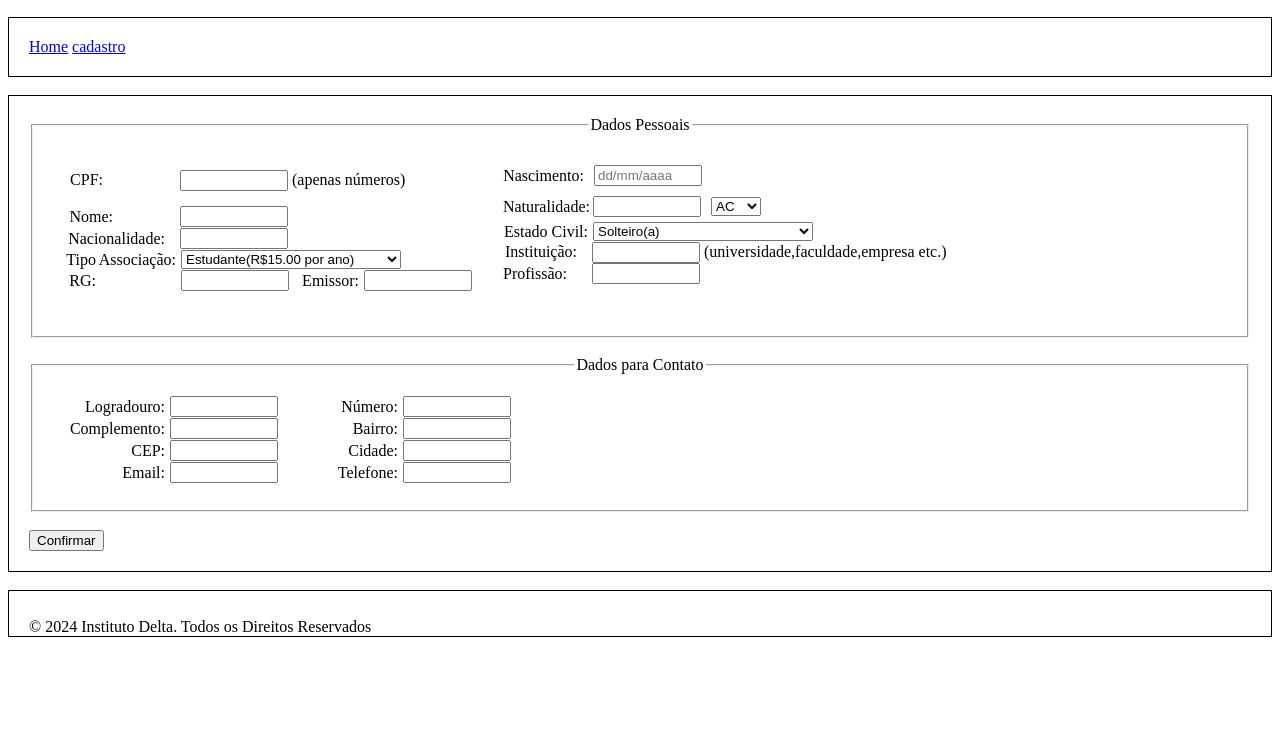
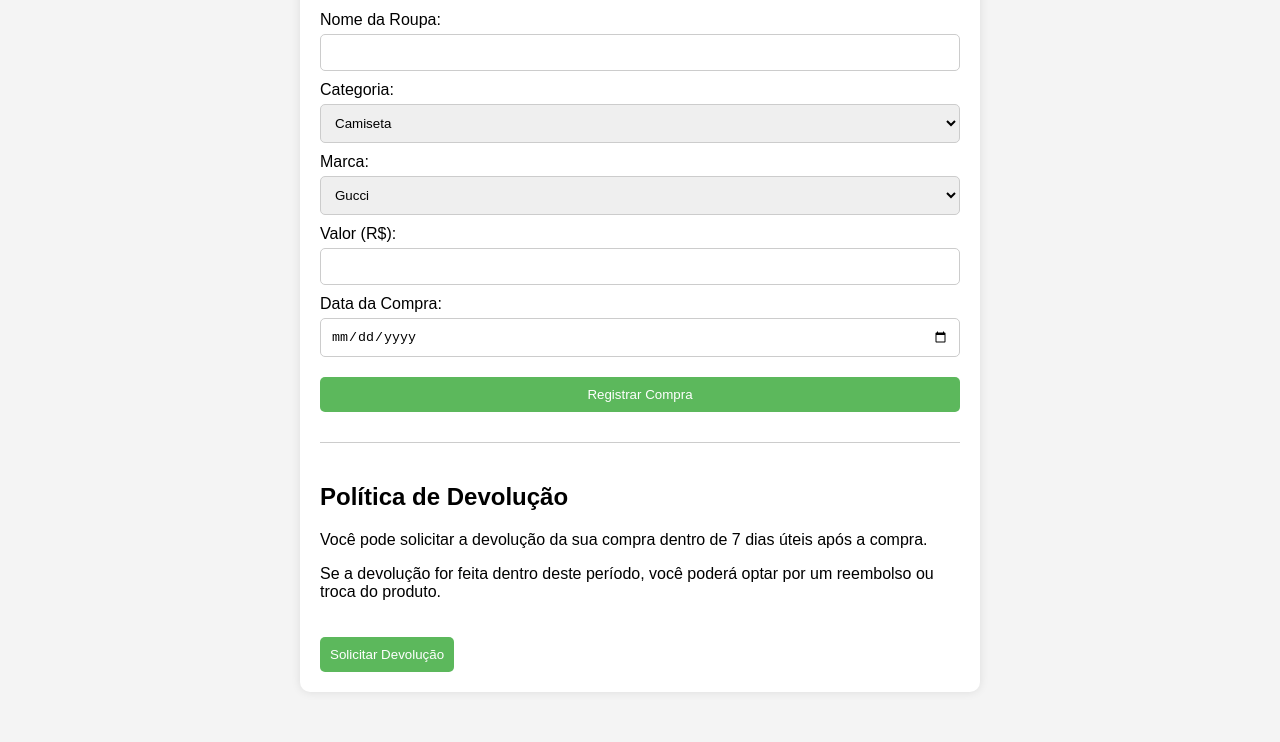
Before and after one commit to Jamit04/projeto-integrador-20-09, a plain HTML site: page index.html in a window 1280 px wide. Shown: the part 149-891 px from the top of the page. Before the commit the page ends 812 px from the top, so only its background shows below. Drawn offline with Linux system fonts and the light colour scheme.

Commit message:
index.html

```diff
--- a/index.html
+++ b/index.html
@@ -1,241 +1,169 @@
 <!DOCTYPE html>
-<html lang="en">
+<html lang="pt-BR">
 <head>
     <meta charset="UTF-8">
     <meta name="viewport" content="width=device-width, initial-scale=1.0">
-  <title>Cadastro</title>
+    <title>Registro de Compras de Roupas</title>
     <link rel="stylesheet" href="style.css">
     <style>
-  .form-container {
-    display: flex;
-    flex-direction: row;
-    align-items: flex-start;
-    justify-content: space-between 10px;
+        body {
+            font-family: Arial, sans-serif;
+            background-color: #f4f4f4;
+            margin: 0;
+            padding: 0;
         }
-
-  .sub-dp {
-    margin-left: 20px;
-  }
-
-  .form-group {
-    margin-bottom: 10px;
-  }
-    .form-group {
-      display: flex;
-      flex-direction: row;
-      align-items: center;
-      margin-bottom: 1px;
+        .container {
+            width: 50%;
+            margin: 50px auto;
+            background-color: #fff;
+            padding: 20px;
+            border-radius: 10px;
+            box-shadow: 0px 0px 10px rgba(0, 0, 0, 0.1);
         }
         h1 {
-        position: relative;
-        top: -100px;
-        margin-left: 15%;
+            text-align: center;
         }
-    .form-group label {
-      width: 100px;
-      text-align: right;
-      margin-right: 5px;
+        form {
+            display: flex;
+            flex-direction: column;
         }
-
-    .form-group input[type="text"],
-    .form-group select {
-      width: 100px;
+        label {
+            margin: 10px 0 5px;
         }
-
-    .form-group select {
-      width: 220px;
+        input, select {
+            padding: 10px;
+            border-radius: 5px;
+            border: 1px solid #ccc;
         }
-    .select-naturalidade option {
-  font-size: 12px;
+        button {
+            margin-top: 20px;
+            padding: 10px;
+            background-color: #5cb85c;
+            color: white;
+            border: none;
+            border-radius: 5px;
+            cursor: pointer;
         }
-    .form-group input[type="submit"] {
-      margin-left: 160px;
+        button:hover {
+            background-color: #4cae4c;
         }
-
-  </style>
-  <style type="text/css">
-
-    form{border: 1px solid #000;
-      padding: 20px;}
-    .dp {
-      border: 1px soid red;
-      display: flex;
-      margin: 1rem 0;
+        .mensagem {
+            display: none;
+            margin-top: 20px;
+            font-weight: bold;
+            text-align: center;
+            color: #5cb85c;
+        }
+        .devolucao {
+            margin-top: 30px;
+            border-top: 1px solid #ccc;
+            padding-top: 20px;
+        }
+        .mensagem-devolucao {
+            color: red;
         }
     </style>
 </head>
 <body>
-  <form width: 1px; height: 50px;>
-     <img src="delta.jpg" alt="delta" width="200" height="150">
-     <h1>Formulário de Cadastro</h1>
-  </form><br>
-  <form border:;>
-   <a href="index.html">Home</a>
-   <a href="cadastro.html">cadastro</a>
-  </form><br>
-  <form >
-    <fieldset>
-     <legend align="center">Dados Pessoais</legend>
-      <div class="dp">
-       <div class="sub-dp">
-         <div class="form-group">
-           <span style="margin-right: -62px;"></span>
-           <label for="cpf">CPF:</label>
-             <span style="margin-right: 72px;"></span>
-           <input type="text" id="cpf" name="cpf">
-           <p>&nbsp;(apenas números)</p>
+    <div class="container">
+        <h1>Registro de Compras de Roupas</h1>
+        <form id="form-compra">
+            <label for="nome-item">Nome da Roupa:</label>
+            <input type="text" id="nome-item" name="nome-item" required>
+
+            <label for="categoria">Categoria:</label>
+            <select id="categoria" name="categoria">
+                <option value="camiseta">Camiseta</option>
+                <option value="calça">Calça</option>
+                <option value="jaqueta">Jaqueta</option>
+                <option value="shorts">Shorts</option>
+                <option value="calçados">Calçados</option>
+                <option value="roupas-de-praia">Roupas de Praia</option>
+                <option value="acessórios">Acessórios</option>
+                <option value="ternos">Ternos</option>
+                <option value="gravatas">Gravatas</option>
+                <option value="cuecas">Cuecas</option>
+                <option value="vestidos">Vestidos</option>
+                <option value="saias">Saias</option>
+                <option value="baby-doll">Baby Doll</option>
+                <option value="roupas-criancas-bebes">Roupas para Crianças e Bebês</option>
+                <option value="chapeus">Chapéus</option>
+                <option value="bones">Bonés</option>
+            </select>
+
+            <label for="marca">Marca:</label>
+            <select id="marca" name="marca">
+                <option value="gucci">Gucci</option>
+                <option value="renner">Renner</option>
+                <option value="lacoste">Lacoste</option>
+                <option value="nike">Nike</option>
+                <option value="olympikus">Olympikus</option>
+                <option value="colcci">Colcci</option>
+                <option value="adidas">Adidas</option>
+                <option value="calvin-klein">Calvin Klein</option>
+                <option value="fila">Fila</option>
+                <option value="puma">Puma</option>
+                <option value="vogue">Vogue</option>
+            </select>
+
+            <label for="valor">Valor (R$):</label>
+            <input type="number" id="valor" name="valor" step="0.01" required>
+
+            <label for="data-compra">Data da Compra:</label>
+            <input type="date" id="data-compra" name="data-compra" required>
+
+            <button type="submit">Registrar Compra</button>
+        </form>
+
+        <div id="mensagem" class="mensagem">
+            Compra registrada. Obrigado pela preferência e volte sempre!
         </div>
-         <div class="form-group">
-           <span style="margin-right: -52px;"></span>
-           <label for="nome">Nome:</label>
-           <span style="margin-right: 62px;"></span>
-           <input type="text" id="nome" name="nome">
-         </div>
-         <div class="form-group">
-           <span style="margin-right: 0px;"></span>
-           <label for="nacionalidade">Nacionalidade:</label>
-            <span style="margin-right: 10px;"></span>
-           <input type="text" id="nacionalidade" name="nacionalidade">
-         </div>
-         <div class="form-group">
-          <span style="margin-right: -69px;"></span>
-          <label for="tipo associação">Tipo</label>
-          <span style="margin-right: -25px;"></span>
-          <label for="tipo associação">Associação:</label>
-          <select id="tipo associação" name="tipo associação">
-            <option value="estudante">Estudante(R$15.00 por ano)</option>
-            <option value="padrao">Padrão</option>
-            <option value="premium">Premium</option>
-          </select>
-         </div>
-         <div class="form-group" >
-           <span style="margin-right: -69px;"></span>
-           <label for="rg">RG:</label>
-           <span style="margin-right: 80px;"></span>
-           <input type="text" id="rg" name="rg">
-            <span style="margin-right: -30px;"></span>
-           <label for="emissor">Emissor:</label>
-           <input type="text" id="emissor" name="emissor">
+
+        <div class="devolucao">
+            <h2>Política de Devolução</h2>
+            <p>Você pode solicitar a devolução da sua compra dentro de 7 dias úteis após a compra.</p>
+            <p>Se a devolução for feita dentro deste período, você poderá optar por um reembolso ou troca do produto.</p>
+            <form id="form-devolucao" style="display: none;">
+                <label for="nome-devolucao">Nome do Produto:</label>
+                <input type="text" id="nome-devolucao" name="nome-devolucao" required>
+                <label for="data-devolucao">Data da Solicitação de Devolução:</label>
+                <input type="date" id="data-devolucao" name="data-devolucao" required>
+                <button type="submit">Solicitar Devolução</button>
+            </form>
+            <button id="botao-devolucao">Solicitar Devolução</button>
+            <div id="mensagem-devolucao" class="mensagem-devolucao"></div>
         </div>
     </div>
-       <div class="sub-dp">
-         <div class="form-group" style="margin-top:10px;">
-           <span style="margin-right: -8px;"></span>
-           <label for="nascimento">Nascimento:</label>
-           <span style="margin-right: 5px;"></span>
-           <input type="text" id="nascimento" name="nascimento" placeholder="dd/mm/aaaa">
-         </div>
-         <div  class="form-group " style="margin-top:10px;">
-           <span style="margin-right: -2px;"></span>
-           <label for="naturalidade">Naturalidade:</label>
-           <span style="margin-right: -2px;"></span>
-           <input type="text" id="emissor" name="naturalidade" >
-           <span style="margin-left: 10px;"></span>
-           <select id="naturalidade" name="naturalidade" style="width: 50px;" >
-             <option value="AC">AC</option>
-             <option value="AL">AL</option>
-             <option value="AP">AP</option>
-             <option value="AM">AM</option>
-             <option value="BA">BA</option>
-             <option value="CE">CE</option>
-             <option value="DF">DF</option>
-             <option value="ES">ES</option>
-             <option value="GO">GO</option>
-             <option value="MA">MA</option>
-             <option value="MT">MT</option>
-             <option value="MS">MS</option>
-             <option value="MG">MG</option>
-             <option value="PA">PA</option>
-             <option value="PB">PB</option>
-             <option value="PR">PR</option>
-             <option value="PE">PE</option>
-             <option value="PI">PI</option>
-             <option value="RJ">RJ</option>
-             <option value="RN">RN</option>
-             <option value="RS">RS</option>
-             <option value="RO">RO</option>
-             <option value="RR">RR</option>
-             <option value="SC">SC</option>
-             <option value="SP">SP</option>
-             <option value="SE">SE</option>
-             <option value="TO">TO</option>
-           </select>
-         </div>
-         <div class="form-group" style="margin-top:5px;">
-           <span style="margin-right: -4px;"></span>
-           <label for="estado-civil">Estado Civil:</label>
-           <select id="estado-civil" name="estado-civil">
-             <option value="solteiro(a)">Solteiro(a)</option>
-             <option value="casado(a)">Casado(a)</option>
-          </select>
-         </div>
-         <div class="form-group" style="margin-top: -15px;">
-           <span style="margin-right: -15px;"></span>
-           <label for="instituicao ">Instituição:</label>
-           <span style="margin-right: 10px;"></span>
-           <input type="text" id="instituicao" name="instituicao">
-           <p>&nbsp;(universidade,faculdade,empresa etc.)</p>
-         </div>
-         <div class="form-group" style="margin-top: -15px">
-           <span style="margin-right: -25px;"></span>
-           <label for="profissao">Profissão:</label>
-           <span style="margin-right: 20px;"></span>
-           <input type="text" id="profissao" name="profissao">
-         </div>
-       </div>
-     </div>
-     <br>
-   </fieldset>
 
-  <br>
-   <fieldset>
-  <legend align="center">Dados para Contato</legend>
-    <div class="dp">
-      <div class="sub-dp">
-        <div class="form-group">
-          <label for="logradouro">Logradouro:</label>
-          <input type="text" id="logradouro" name="logradouro">
-        </div>
-        <div class="form-group">
-          <label for="complemento">Complemento:</label>
-          <input type="text" id="complemento" name="complemento">
-        </div>
-        <div class="form-group">
-          <label for="cep">CEP:</label>
-          <input type="text" id="cep" name="cep">
-        </div>
-        <div class="form-group">
-          <label for="email">Email:</label>
-          <input type="text" id="email" name="email">
-        </div>
-      </div>
-      <div class="sub-dp">
-        <div class="form-group">
-          <label for="numero">Número:</label>
-          <input type="text" id="numero" name="numero">
-        </div>
-        <div class="form-group">
-          <label for="bairro">Bairro:</label>
-          <input type="text" id="bairro" name="bairro">
-        </div>
-        <div class="form-group">
-          <label for="cidade">Cidade:</label>
-          <input type="text" id="cidade" name="cidade">
-        </div>
-        <div class="form-group">
-        <label for="telefone">Telefone:</label>
-        <input type="text" id="telefone" name="telefone">
-      </div>
-    </div>
-   </fieldset><br>
-   <button type="submit" name="btn_confirmar">Confirmar</button>
-  </form>
-  <br>
-  <footer>
-    <form style=" line-height: 0px; height: 5px; ">
-     <p>© 2024 Instituto Delta. Todos os Direitos Reservados</p>
-    </form>
-  </footer>
+    <script>
+        document.getElementById('form-compra').addEventListener('submit', function(event) {
+            event.preventDefault();
+            document.getElementById('mensagem').style.display = 'block';
+        });
+
+        document.getElementById('botao-devolucao').addEventListener('click', function() {
+            document.getElementById('form-devolucao').style.display = 'block';
+            document.getElementById('botao-devolucao').style.display = 'none';
+        });
+
+        document.getElementById('form-devolucao').addEventListener('submit', function(event) {
+            event.preventDefault();
+            const dataCompra = new Date(document.getElementById('data-compra').value);
+            const dataDevolucao = new Date(document.getElementById('data-devolucao').value);
+            const diasUteis = 7; // Prazo de devolução em dias úteis
+
+            const tempoPassado = (dataDevolucao - dataCompra) / (1000 * 60 * 60 * 24); // Tempo passado em dias
+
+            if (tempoPassado <= diasUteis) {
+                document.getElementById('mensagem-devolucao').innerText = 'Solicitação de devolução enviada com sucesso!';
+                document.getElementById('mensagem-devolucao').style.color = '#5cb85c';
+            } else {
+                document.getElementById('mensagem-devolucao').innerText = 'O prazo da devolução foi excedido e não é possível fazer a devolução.';
+                document.getElementById('mensagem-devolucao').style.color = 'red';
+            }
+            document.getElementById('mensagem-devolucao').style.display = 'block';
+            document.getElementById('form-devolucao').reset();
+        });
+    </script>
 </body>
-<br>
 </html>
```
Lines whose indentation alone changed are shown as unchanged.
